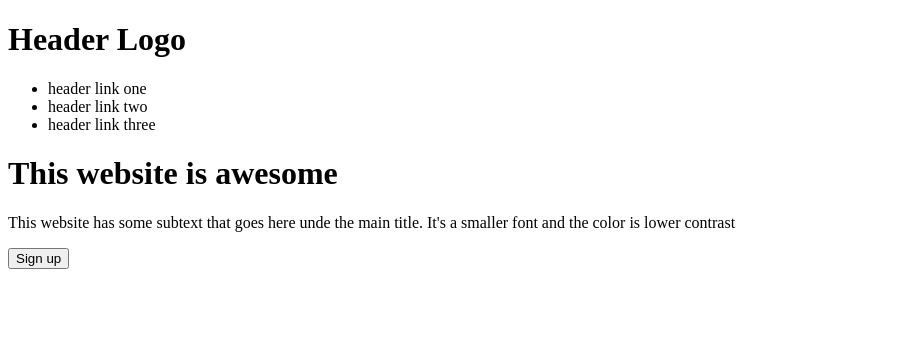
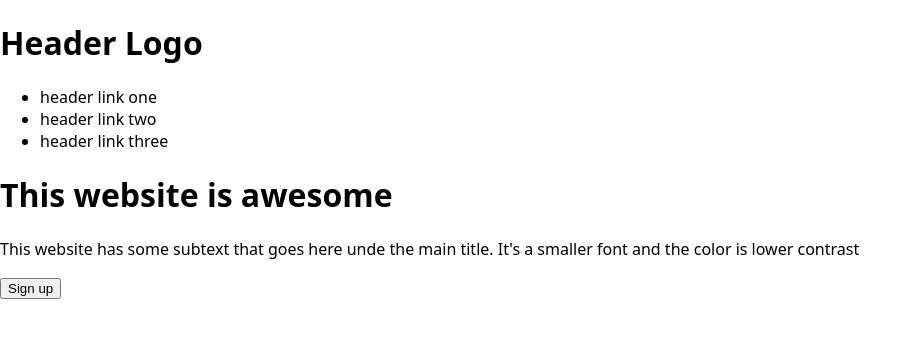
Before and after one commit to pjoseph0311/top-landing-page, a plain HTML site: page index.html in a window 1280 px wide. Shown: the whole page, without its empty margins (0-922 px from the left). Drawn offline with Linux system fonts and the light colour scheme.

Commit message:
Add css reset

```diff
--- a/css/styles.css
+++ b/css/styles.css
@@ -0,0 +1,5 @@
+body {
+    margin: 0;
+    padding: 0;
+    font-family: system-ui, -apple-system, BlinkMacSystemFont, 'Segoe UI', Roboto, Oxygen, Ubuntu, Cantarell, 'Open Sans', 'Helvetica Neue', sans-serif;
+}
--- a/index.html
+++ b/index.html
@@ -8,13 +8,14 @@
 </head>
 <body>
     <header class="header">
+        <div class="navbar">
             <h1>Header Logo</h1>
-
             <ul>
                 <li><a>header link one</a></li>
                 <li><a>header link two</a></li>
                 <li><a>header link three</a></li>
             </ul>
+        </div>
 
         <h1>This website is awesome</h1>
         <p>This website has some subtext that goes here unde the main title. It's a smaller font and the color is lower contrast</p>
```
Lines whose indentation alone changed are shown as unchanged.
